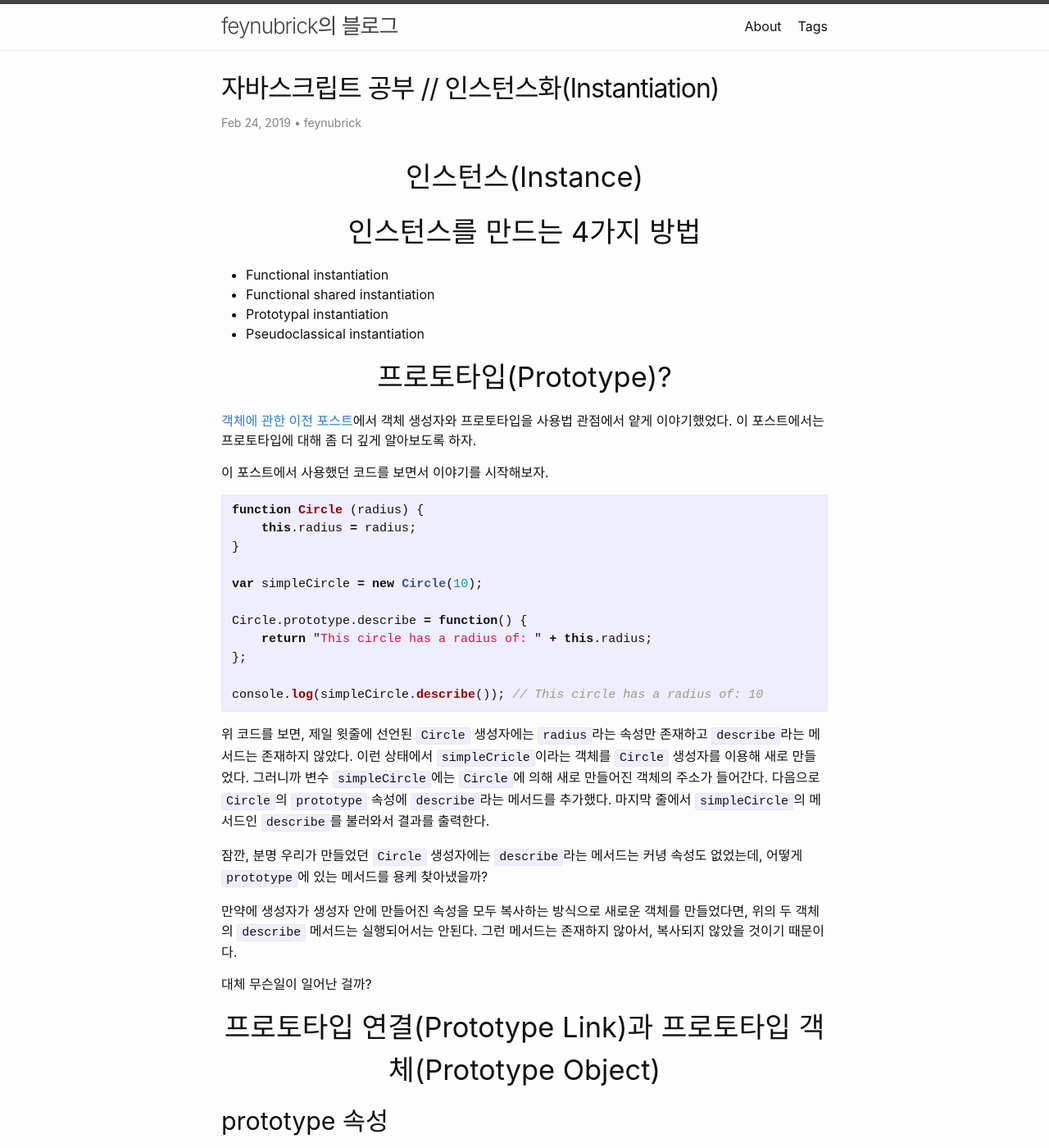
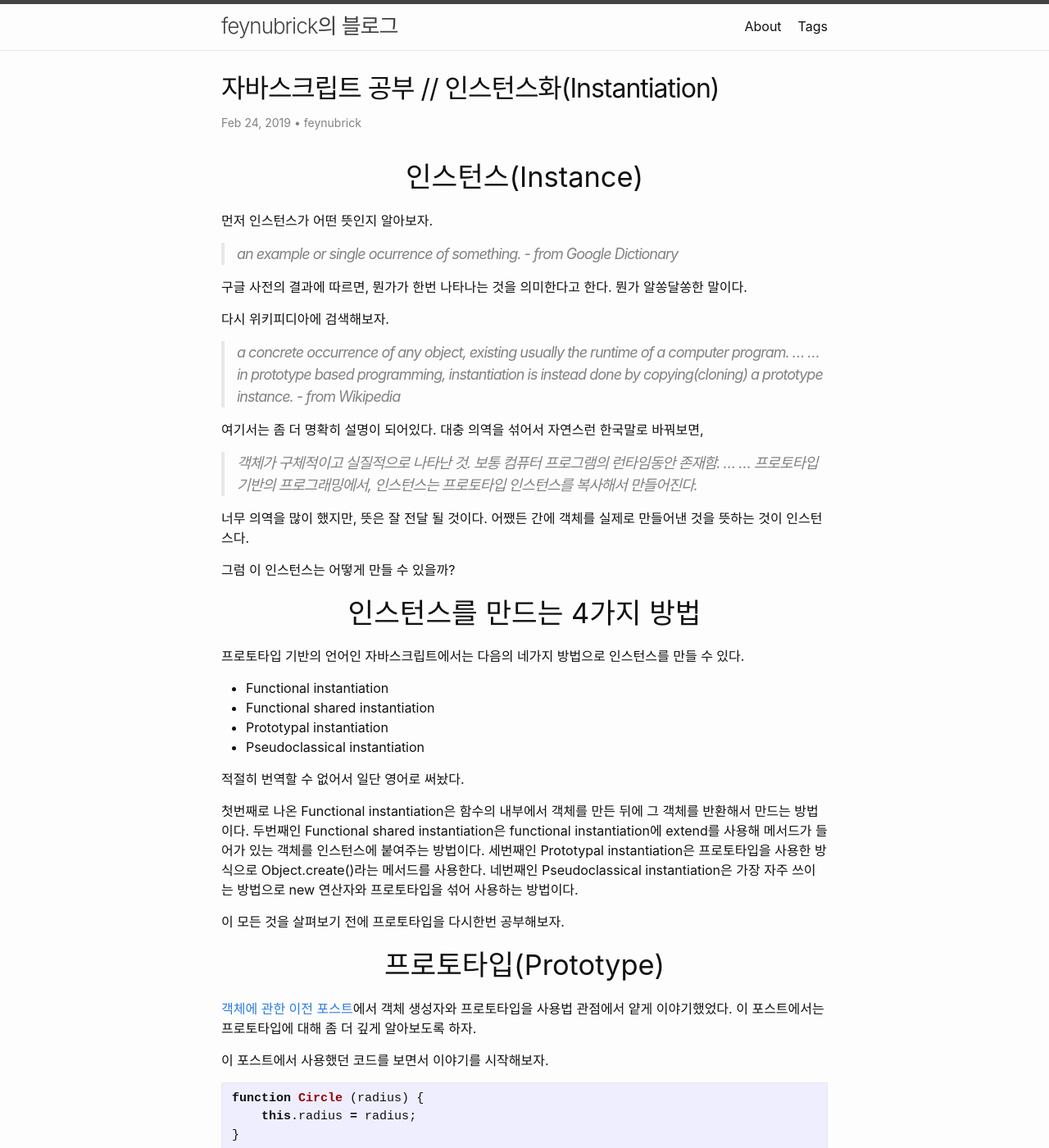
Before and after one commit to feynubrick/feynubrick.github.io, a Jekyll site: the page built from _posts/2019-02-24-javascript-study-instantiation.md, in a window 1280 px wide and 1400 px high. Shown: the whole window at 82% size. Built offline with Jekyll 4.4.1, drawn with Linux system fonts in a browser that asks for light colours; nearby versions of some CDN libraries; comment, search, counter and statistics services are not loaded; some of the changed text lies outside the part shown.

Commit message:
edited instantiation post

````diff
--- a/_posts/2019-02-24-javascript-study-instantiation.md
+++ b/_posts/2019-02-24-javascript-study-instantiation.md
@@ -9,140 +9,48 @@ tags: [JavaScript, Study, CodeStates]
 
 # 인스턴스(Instance)
 
+먼저 인스턴스가 어떤 뜻인지 알아보자.
+
+> an example or single ocurrence of something.    - from Google Dictionary
+
+구글 사전의 결과에 따르면, 뭔가가 한번 나타나는 것을 의미한다고 한다.
+뭔가 알쏭달쏭한 말이다.
+
+다시 위키피디아에 검색해보자.
+
+> a concrete occurrence of any object, existing usually the runtime of a computer program.
+> ...
+> ... in prototype based programming, instantiation is instead done by copying(cloning) a prototype instance.    - from Wikipedia
+
+여기서는 좀 더 명확히 설명이 되어있다.
+대충 의역을 섞어서 자연스런 한국말로 바꿔보면,
+
+> 객체가 구체적이고 실질적으로 나타난 것. 보통 컴퓨터 프로그램의 런타임동안 존재함.
+> ...
+> ... 프로토타입 기반의 프로그래밍에서, 인스턴스는 프로토타입 인스턴스를 복사해서 만들어진다.
+
+너무 의역을 많이 했지만, 뜻은 잘 전달 될 것이다.
+어쨌든 간에 객체를 실제로 만들어낸 것을 뜻하는 것이 인스턴스다.
+
+그럼 이 인스턴스는 어떻게 만들 수 있을까?
+
 # 인스턴스를 만드는 4가지 방법
+
+프로토타입 기반의 언어인 자바스크립트에서는 다음의 네가지 방법으로 인스턴스를 만들 수 있다.
 
 - Functional instantiation
 - Functional shared instantiation
 - Prototypal instantiation
 - Pseudoclassical instantiation
 
-# 프로토타입(Prototype)?
+적절히 번역할 수 없어서 일단 영어로 써놨다.
 
-[객체에 관한 이전 포스트]({{ site.baseurl }}{% post_url 2019-01-03-javascript-study-object %})에서 객체 생성자와 프로토타입을 사용법 관점에서 얕게 이야기했었다.
-이 포스트에서는 프로토타입에 대해 좀 더 깊게 알아보도록 하자.
+첫번째로 나온 Functional instantiation은 함수의 내부에서 객체를 만든 뒤에 그 객체를 반환해서 만드는 방법이다.
+두번째인 Functional shared instantiation은 functional instantiation에 extend를 사용해 메서드가 들어가 있는 객체를 인스턴스에 붙여주는 방법이다.
+세번째인 Prototypal instantiation은 프로토타입을 사용한 방식으로 Object.create()라는 메서드를 사용한다.
+네번째인 Pseudoclassical instantiation은 가장 자주 쓰이는 방법으로 new 연산자와 프로토타입을 섞어 사용하는 방법이다.
 
-이 포스트에서 사용했던 코드를 보면서 이야기를 시작해보자.
-
-```javascript
-function Circle (radius) {
-    this.radius = radius;
-}
-
-var simpleCircle = new Circle(10);
-
-Circle.prototype.describe = function() {
-    return "This circle has a radius of: " + this.radius;
-};
-
-console.log(simpleCircle.describe()); // This circle has a radius of: 10
-```
-
-위 코드를 보면, 제일 윗줄에 선언된 `Circle` 생성자에는 `radius`라는 속성만 존재하고 `describe`라는 메서드는 존재하지 않았다.
-이런 상태에서 `simpleCricle`이라는 객체를 `Circle` 생성자를 이용해 새로 만들었다.
-그러니까 변수 `simpleCircle`에는 `Circle`에 의해 새로 만들어진 객체의 주소가 들어간다.
-다음으로 `Circle`의 `prototype` 속성에 `describe`라는 메서드를 추가했다.
-마지막 줄에서 `simpleCircle`의 메서드인 `describe`를 불러와서 결과를 출력한다.
-
-잠깐, 분명 우리가 만들었던 `Circle` 생성자에는 `describe`라는 메서드는 커녕 속성도 없었는데,
-어떻게 `prototype`에 있는 메서드를 용케 찾아냈을까?
-
-만약에 생성자가 생성자 안에 만들어진 속성을 모두 복사하는 방식으로 새로운 객체를 만들었다면,
-위의 두 객체의 `describe` 메서드는 실행되어서는 안된다.
-그런 메서드는 존재하지 않아서, 복사되지 않았을 것이기 때문이다.
-
-대체 무슨일이 일어난 걸까?
-
-# 프로토타입 연결(Prototype Link)과 프로토타입 객체(Prototype Object)
-
-## prototype 속성
-
-우선 위에서 `describe` 함수를 추가해줬었던 `prototype` 속성이 무엇인지부터 확인해보자.
-`Circle`을 `console.dir()`을 통해 확인하면 다음과 같다.
-
-<figure>
-  <img src="/assets/figures/prototype-constructor-console-dir.png" alt="constructor"/>
-  <!-- <figcaption></figcaption> -->
-</figure>
-
-여기서 보면 우리가 코드에서 해준 대로 `prototype`이라는 속성에 `describe`가 잘 들어간 것을 볼 수 있다.
-
-
-
-
-
-
-
-
-더 자세히 말하면, `simpleCircle.describe()`를 실행하면 먼저 `simpleCircle` 객체에서 `describe`라는 이름을 갖는 식별자를 찾는다.
-당연히 못 찾았으므로, 이제는 프로토타입에서 `describe`를 찾는다.
-이렇게해서 describe를 실행한 것이다.
-
-위의 방식을 보니 좀 이해가 됐는지 모르겠다.
-자바스크립트는 프로토타입을 사용해 클래스의 상속을 흉내내고 있다.
-
-# Object.create() 메서드
-
-위의 예에서 prototype에 직접 메서드를 추가하는 방식을 사용했다.
-비슷한 일을 `Object.create()`를 사용해서 구현할 수 있다.
-
-```javascript
-
-function Circle (radius) {
-    this.radius = radius;
-    this.describe = function() {
-        return "This circle has a radius of: " + this.radius;
-    };
-}
-
-const circle = Circle(5);
-
-var simpleCircle = Object.create(circle);
-simpleCirCle.radius = 20;
-var colouredCircle = Object.create(circle);
-colouredCircle.colour = "red";
-
-console.log(simpleCircle.colour); // undefined
-console.log(colouredCircle.colour); // "red"
-
-console.log(simpleCircle.describe()); // This circle has a radius of: 10
-console.log(colouredCircle.describe()); // This circle has a radius of: 5
-```
-
-요약하면, `Object.create` 함수는 인자로 들어있는 객체를 프로토타입으로 하는 새로운 객체를 만들어내는 함수다.
-
-
-
-
-
-# 참고
-
-- 코드스테이츠의 Immersive 코스 강의
-- [오승환님의 블로그](https://medium.com/@bluesh55/javascript-prototype-%EC%9D%B4%ED%95%B4%ED%95%98%EA%B8%B0-f8e67c286b67)
-- [[Youtube의 FunFunFunction 영상]`__proto__` vs `prototype`](https://www.youtube.com/watch?v=DqGwxR_0d1M)](---
-layout: post
-title: "자바스크립트 공부 // 인스턴스화(Instantiation)"
-comments: true
-author: feynubrick
-date: 2019-02-24
-tags: [JavaScript, Study, CodeStates]
----
-
-# 인스턴스(Instance)
-
-> an example or single ocurrence of something.    - from Google Dictionary
-
-> a concrete occurrence of any object, existing usually the runtime of a computer program.
-> ...
-> ... in prototype based programming, instantiation is instead done by copying(cloning) a prototype instance.    - from Wikipedia
-
-# 인스턴스를 만드는 4가지 방법
-
-- Functional instantiation
-- Functional shared instantiation
-- Prototypal instantiation
-- Pseudoclassical instantiation
-
-Functional instantiation을 이해하기 위해서는 프로토타입을 먼저 잘 이해할 필요가 있다.
+이 모든 것을 살펴보기 전에 프로토타입을 다시한번 공부해보자.
 
 # 프로토타입(Prototype)
 
````
